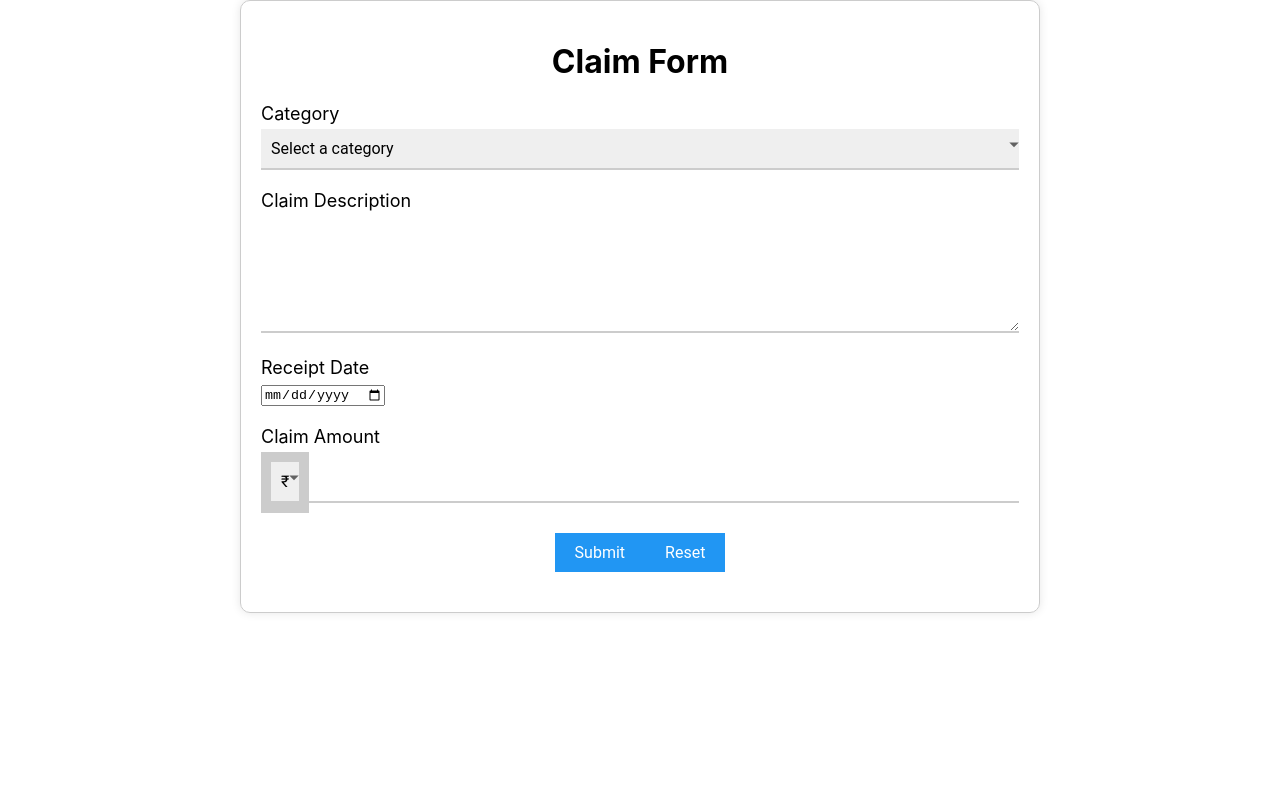
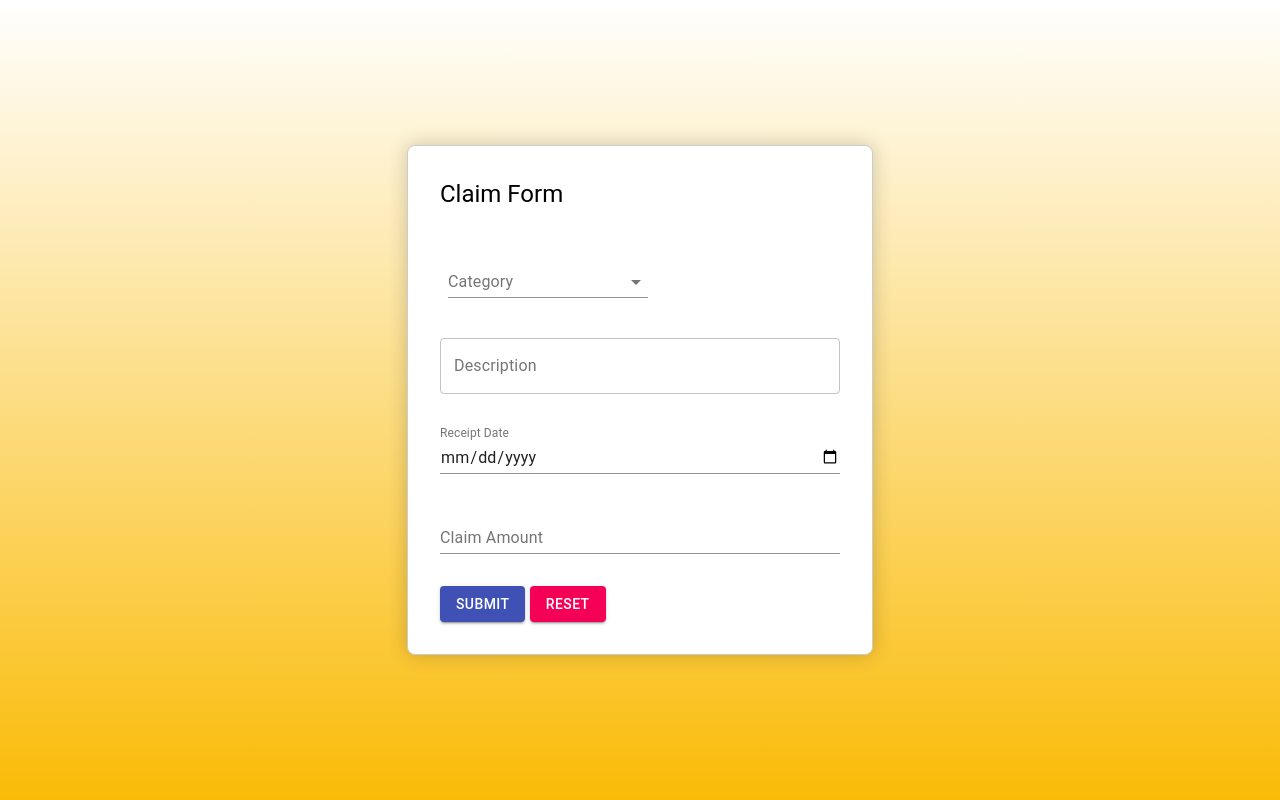
Before and after one commit to keshav1966/hackathon, a React (Create React App) app in the folder frontend/hackusecase/: page / in a window 1280 px wide. Built offline with nearby package versions, Linux system fonts and the light colour scheme.

Commit message:
MUI in Hackathon usecase

```diff
--- a/frontend/hackusecase/package.json
+++ b/frontend/hackusecase/package.json
@@ -3,6 +3,9 @@
   "version": "0.1.0",
   "private": true,
   "dependencies": {
+    "@date-io/date-fns": "^2.16.0",
+    "@material-ui/core": "^4.12.4",
+    "@material-ui/icons": "^4.11.3",
     "@testing-library/jest-dom": "^5.16.5",
     "@testing-library/react": "^13.4.0",
     "@testing-library/user-event": "^13.5.0",
--- a/frontend/hackusecase/src/App.js
+++ b/frontend/hackusecase/src/App.js
@@ -1,36 +1,54 @@
-import React, { Component } from "react";
-import "./css/ClaimForm.css";
+import React, { useState } from "react";
+import { makeStyles } from "@material-ui/core/styles";
+import {
+  FormControl,
+  InputLabel,
+  Select,
+  MenuItem,
+  TextField,
+  Button,
+  Grid,
+  Typography,
+  Snackbar,
+  IconButton,
+} from "@material-ui/core";
+import { Close } from "@material-ui/icons";
 
-class ClaimForm extends Component {
-  constructor(props) {
-    super(props);
+const useStyles = makeStyles((theme) => ({
+  container: {
+    display: 'flex',
+    justifyContent: 'center',
+    alignItems: 'center',
+    height: '100vh',
+    background: 'linear-gradient(to bottom, #fff, #fabb07)',
+  },
+  form: {
+    border: '1px solid #ccc',
+    padding: theme.spacing(4),
+    backgroundColor: '#ffffff', // update foreground color here
+    borderRadius: theme.spacing(1),
+    maxWidth: 400,
+    width: '100%',
+    boxShadow: '0 0 20px rgba(0, 0, 0, 0.2)', // add box shadow
+  },
+  formControl: {
+    margin: theme.spacing(1),
+    minWidth: 200,
+  },
+  inputLabel: {
+    color: 'rgba(0, 0, 0, 0.54)',
+  },
+  success: {
+    backgroundColor: '#4caf50 !important',
+  },
+  error: {
+    backgroundColor: '#f44336 !important',
+  },
+}));
 
-    this.state = {
-      category: "",
-      description: "",
-      receiptDate: "",
-      claimAmount: "",
-      successMessage: "",
-      errorMessage: "",
-    };
 
-    this.handleInputChange = this.handleInputChange.bind(this);
-    this.handleSubmit = this.handleSubmit.bind(this);
-    this.handleReset = this.handleReset.bind(this);
-  }
-
-  handleInputChange(event) {
-    const target = event.target;
-    const name = target.name;
-    const value = target.value;
-
-    this.setState({
-      [name]: value,
-    });
-  }
-
-  handleSubmit(event) {
-    event.preventDefault();
+const ClaimForm = () => {
+  const classes = useStyles();
 
   const maxPolicyAmount = {
     Telephone: 1000,
@@ -39,13 +57,50 @@ class ClaimForm extends Component {
     Travel: 25000,
   };
 
-    const { category, description, receiptDate, claimAmount } = this.state;
+  const [category, setCategory] = useState("");
+  const [description, setDescription] = useState("");
+  const [receiptDate, setReceiptDate] = useState("");
+  const [claimAmount, setClaimAmount] = useState("");
+  const [successMessage, setSuccessMessage] = useState("");
+  const [errorMessage, setErrorMessage] = useState("");
+  const [snackbarOpen, setSnackbarOpen] = useState(false);
+  const [submitted, setSubmitted] = useState(false);
+  const [isSubmitting, setIsSubmitting] = useState(false);
+  const [showForm, setShowForm] = useState(true);
+
+  const handleInputChange = (event) => {
+    const target = event.target;
+    const name = target.name;
+    const value = target.value;
+
+    if (name === "category") {
+      setCategory(value);
+    } else if (name === "description") {
+      setDescription(value);
+    } else if (name === "claimAmount") {
+      setClaimAmount(value);
+    } else if (name === "receiptDate") {
+      setReceiptDate(value);
+    }
+
+  };
+
+  const today = new Date().toISOString().slice(0, 10); // get current date in ISO format
+
+  const handleSubmit = (event) => {
+    event.preventDefault();
 
     if (!category || !description || !receiptDate || !claimAmount) {
-      this.setState({
-        errorMessage: "All fields are mandatory",
-        successMessage: "",
-      });
+      setErrorMessage("All fields are mandatory");
+      setSuccessMessage("");
+      setSnackbarOpen(true);
+      return;
+    }
+
+    if (description.length > 200) {
+      setErrorMessage("Description cannot exceed 200 characters");
+      setSuccessMessage("");
+      setSnackbarOpen(true);
       return;
     }
 
@@ -58,131 +113,162 @@ class ClaimForm extends Component {
     const diffDays = Math.ceil(timeDiff / (1000 * 3600 * 24));
 
     if (diffDays > 30) {
-      this.setState({
-        errorMessage:
-          "Difference between the Receipt date and submission date should not be more than 30 days",
-        successMessage: "",
-      });
+      setErrorMessage(
+        "Difference between the Receipt date and submission date should not be more than 30 days"
+      );
+      setSuccessMessage("");
+      setSnackbarOpen(true);
       return;
     }
 
     const maxAmount = maxPolicyAmount[category];
 
     if (claimAmount > maxAmount) {
-      this.setState({
-        errorMessage: `Claim amount should not be greater than max policy amount for ${category} category`,
-        successMessage: "",
-      });
+      setErrorMessage(
+        `Claim amount should not be greater than max policy amount for ${category} category`
+      );
+      setSuccessMessage("");
+      setSnackbarOpen(true);
       return;
     }
 
-    this.setState({
-      successMessage: "Successfully submitted",
-      errorMessage: "",
-    });
+    setIsSubmitting(true);
+
+    setTimeout(() => {
+      setSuccessMessage("Successfully submitted");
+      setErrorMessage("");
+      setSnackbarOpen(true);
+      setIsSubmitting(false);
+      setShowForm(false);
+      setTimeout(() => setShowForm(true), 2000);
+      setCategory("");
+      setDescription("");
+      setReceiptDate("");
+      setClaimAmount("");
+    }, 2000);
+  };
+
+  const handleReset = () => {
+    setCategory("");
+    setDescription("");
+    setReceiptDate("");
+    setClaimAmount("");
+    setSuccessMessage("");
+    setErrorMessage("");
+  };
+
+  const handleSnackbarClose = (event, reason) => {
+    if (reason === "clickaway") {
+      return;
     }
 
-  handleReset() {
-    this.setState({
-      category: "",
-      description: "",
-      receiptDate: "",
-      claimAmount: "",
-      successMessage: "",
-      errorMessage: "",
-    });
-  }
-
-  render() {
-    const {
-      category,
-      description,
-      receiptDate,
-      claimAmount,
-      successMessage,
-      errorMessage,
-    } = this.state;
+    setSnackbarOpen(false);
+  };
 
   return (
-      <div className="claim-form-container">
-        <form onSubmit={this.handleSubmit}>
-          <center>
-            <h1>Claim Form</h1>
-          </center>
-          {errorMessage && <div className="error-message">{errorMessage}</div>}
-          {successMessage && (
-            <div className="success-message">{successMessage}</div>
-          )}
-          <div className="form-group">
-            <label htmlFor="category">Category</label>
-            <select
+    <div className={classes.container}>
+      <form className={classes.form} onSubmit={handleSubmit}>
+    <Grid container spacing={4}>
+    <Grid item xs={12}>
+    <Typography variant="h5">Claim Form</Typography>
+    </Grid>
+    <Grid item xs={12}>
+    <FormControl className={classes.formControl}>
+    <InputLabel
+               className={classes.inputLabel}
+               id="category-label"
+             >
+    Category
+    </InputLabel>
+    <Select
+               labelId="category-label"
+               id="category"
                name="category"
-              id="category"
                value={category}
-              onChange={this.handleInputChange}
+               onChange={handleInputChange}
              >
-              <option value="">Select a category</option>
-              <option value="Telephone">Telephone</option>
-              <option value="Internet">Internet</option>
-              <option value="Medical">Medical</option>
-              <option value="Travel">Travel</option>
-            </select>
-          </div>
-          <div className="form-group">
-            <label htmlFor="description">Claim Description</label>
-            <textarea
+    <MenuItem value="Telephone">Telephone</MenuItem>
+    <MenuItem value="Internet">Internet</MenuItem>
+    <MenuItem value="Medical">Medical</MenuItem>
+    <MenuItem value="Travel">Travel</MenuItem>
+    </Select>
+    </FormControl>
+    </Grid>
+    <Grid item xs={12}>
+    <TextField
+            id="description"
             name="description"
-              id="description"
-              cols="30"
-              rows="5"
-              maxLength="200"
+            label="Description"
+            multiline
+            maxRows={3}
             value={description}
-              onChange={this.handleInputChange}
-            ></textarea>
-          </div>
-          <div className="form-group">
-            <label htmlFor="receiptDate">Receipt Date</label>
-            <input
+            onChange={handleInputChange}
+            variant="outlined"
+            fullWidth
+          />
+    </Grid>
+    <Grid item xs={12}>
+    <TextField
+      id="receipt-date"
+      name="receiptDate"
+      label="Receipt Date"
       type="date"
-              name="receiptDate"
-              id="receiptDate"
+      InputLabelProps={{
+        shrink: true,
+      }}
+      fullWidth
       value={receiptDate}
-              onChange={this.handleInputChange}
+      onChange={handleInputChange}
+      inputProps={{
+        max: today, // set max date to current date
+      }}
     />
-          </div>
-          <div className="form-group">
-            <label htmlFor="claimAmount">Claim Amount</label>
-            <div className="input-group">
-              <span className="input-group-addon">
-                <select name="currency">
-                  <option value="INR">&#8377;</option>
-                  <option value="USD">$</option>
-                  <option value="EUR">&#8364;</option>
-                  <option value="GBP">&#163;</option>
-                </select>
-              </span>
-              <input
+    </Grid>
+    <Grid item xs={12}>
+    <TextField
+             id="claim-amount"
+             name="claimAmount"
+             label="Claim Amount"
              type="number"
-                step="0.01"
-                min="0"
-                name="claimAmount"
-                id="claimAmount"
+             fullWidth
              value={claimAmount}
-                onChange={this.handleInputChange}
+             onChange={handleInputChange}
+             inputProps={{ step: 0.01 }}
            />
-            </div>
-          </div>
-
-          <div className="form-group" style={{ textAlign: "center" }}>
-            <button type="submit">Submit</button>
-            <button type="button" onClick={this.handleReset}>
+    </Grid>
+    <Grid item xs={12}>
+      <Button variant="contained" color="primary" type="submit" disabled={submitted} >
+        Submit
+      </Button>{" "}
+      <Button variant="contained" color="secondary" onClick={handleReset}>
         Reset
-            </button>
-          </div>
+      </Button>
+    </Grid>
+    </Grid>
+    <Snackbar
+    anchorOrigin={{
+    vertical: "bottom",
+    horizontal: "left",
+    }}
+    open={snackbarOpen}
+    autoHideDuration={5000}
+    onClose={handleSnackbarClose}
+    message={successMessage || errorMessage}
+    action={
+    <IconButton
+             size="small"
+             aria-label="close"
+             color="inherit"
+             onClick={handleSnackbarClose}
+           >
+    <Close fontSize="small" />
+    </IconButton>
+    }
+    className={successMessage ? classes.success : classes.error}
+    />
        </form>
     </div>
   );
-  }
-}
+};
 
     export default ClaimForm;
```
Also changed, not shown: 2 other files (tests, documents, lock files or other folders). Lines whose indentation alone changed are shown as unchanged.
